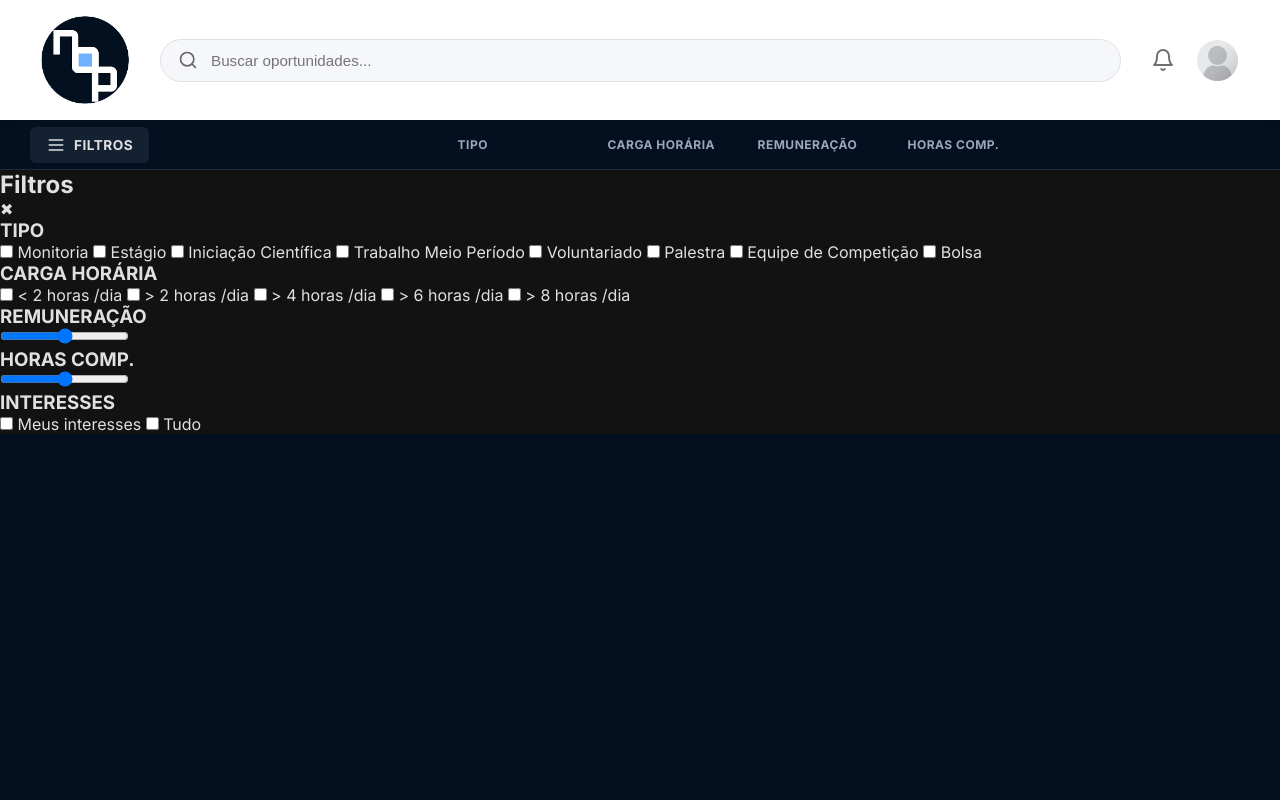
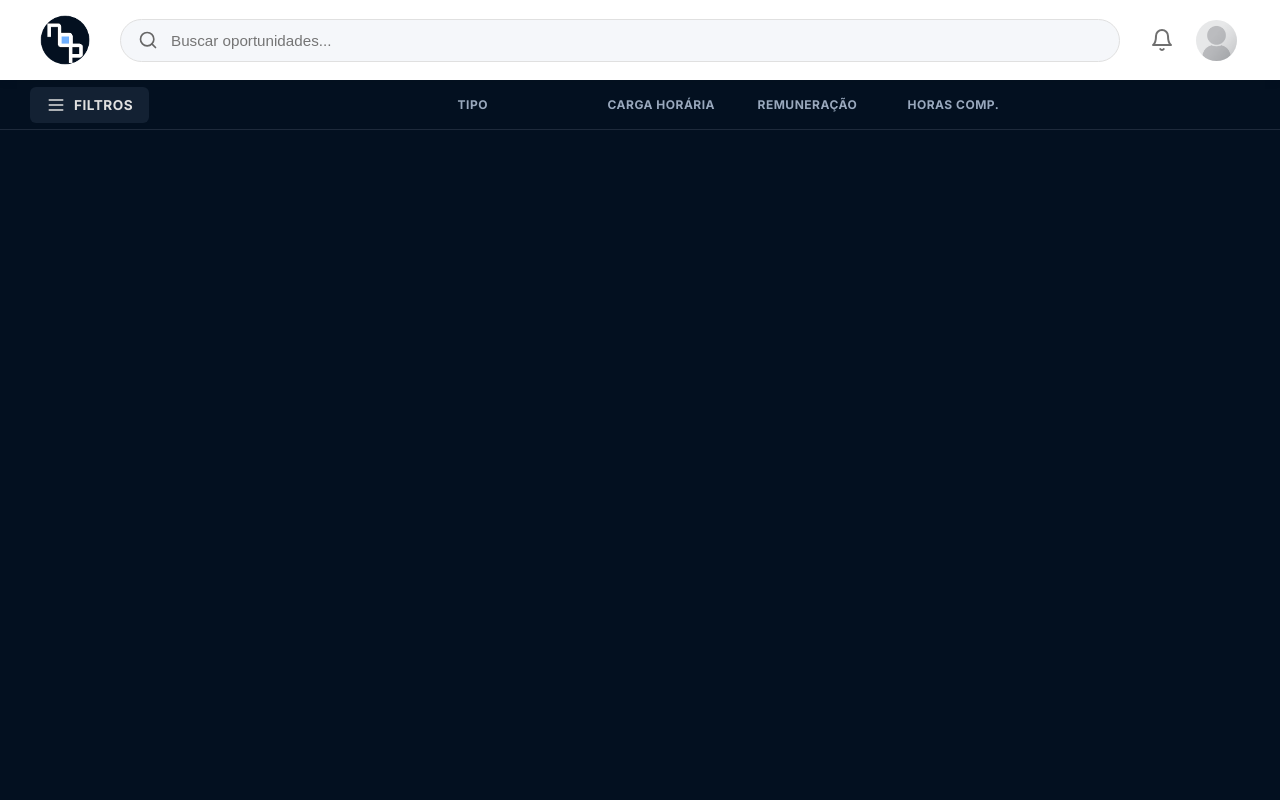
Before and after one commit to udagla5/INF1039---25.2---Time-1, a Django app: page /feed/ in a window 1280 px wide. Run offline with Django 5.2, Linux system fonts and the light colour scheme; the visitor is signed in with stand-in values (Sample User, id 1); data that the repository does not hold is empty.

Commit message:
corrigi erros
corrigi erros do html/css feed/filtros :)

```diff
--- a/Projeto Django/nop/static/css/filtros.css
+++ b/Projeto Django/nop/static/css/filtros.css
@@ -1,41 +1,5 @@
-.popup-filtros body {
-    margin: 0;
-    background: #07121f;
-    color: white;
-    font-family: "Inter", sans-serif;
-}
-
-.popup-filtros .actions {
-    display: flex;
-    align-items: center;
-    gap: 30px;
-}
-
-.popup-filtros .filters {
-    color: white;
-    display: flex;
-    align-items: center;
-    gap: 10px;
-    padding: 25px 45px;
-    font-size: 22px;
-    font-weight: 600;
-}
-
-.popup-filtros .filter-icon {
-    display: flex;
-    flex-direction: column;
-    gap: 3px;
-}
-
-.popup-filtros .filter-icon div {
-    width: 18px;
-    height: 3px;
-    background: white;
-}
-
-/* SEU POPUP COMEÇA AQUI 👇 */
-
-.popup-filtros .overlay {
+/* filtros.css - CORRIGIDO */
+.overlay {
     position: fixed;
     top: 0;
     left: 0;
@@ -44,10 +8,10 @@
     background: rgba(0,0,0,0.6);
     backdrop-filter: blur(3px);
     display: none;
-    z-index: 10;
+    z-index: 1000;
 }
 
-.popup-filtros .filter-modal {
+.filter-modal {
     position: fixed;
     top: 50%;
     left: 50%;
@@ -58,60 +22,85 @@
     border-radius: 12px;
     padding: 35px;
     display: none;
-    z-index: 20;
+    z-index: 1010;
+    max-height: 80vh;
+    overflow-y: auto;
 }
 
-.popup-filtros .filter-modal-header {
+.filter-modal-header {
     display: flex;
     justify-content: space-between;
     align-items: center;
+    margin-bottom: 20px;
 }
 
-.popup-filtros .filter-modal-header h2 {
+.filter-modal-header h2 {
     font-size: 32px;
     color: #333;
+    margin: 0;
 }
 
-.popup-filtros .close-filter {
+.close-filter {
     font-size: 26px;
     cursor: pointer;
-    padding: 10px;
+    padding: 5px 10px;
+    color: #333;
+    transition: color 0.2s;
 }
 
-.popup-filtros .filter-content {
+.close-filter:hover {
+    color: #000;
+}
+
+.filter-content {
     display: flex;
     justify-content: space-between;
-    margin-top: 20px;
+    flex-wrap: wrap;
+    gap: 20px;
 }
 
-.popup-filtros .filter-column {
+.filter-column {
     display: flex;
     flex-direction: column;
-    gap: 10px;
+    gap: 12px;
+    flex: 1;
+    min-width: 150px;
 }
 
-.popup-filtros .filter-column h3 {
+.filter-column h3 {
     font-size: 18px;
     margin-bottom: 8px;
     border-bottom: 2px solid #555;
     padding-bottom: 5px;
+    color: #333;
 }
 
-.popup-filtros .filter-column label {
+.filter-column label {
     font-size: 15px;
     color: #222;
+    display: flex;
+    align-items: center;
+    gap: 8px;
+    cursor: pointer;
 }
 
-.popup-filtros input[type="range"] {
+.filter-column input[type="checkbox"] {
+    width: 16px;
+    height: 16px;
+    cursor: pointer;
+}
+
+.filter-column input[type="range"] {
     appearance: none;
     width: 100%;
     height: 6px;
     background: #072046;
     border-radius: 5px;
     outline: none;
+    margin: 10px 0;
 }
 
-.popup-filtros input[type="range"]::-webkit-slider-thumb {
+.filter-column input[type="range"]::-webkit-slider-thumb {
     appearance: none;
     width: 18px;
     height: 18px;
@@ -119,3 +108,20 @@
     border-radius: 50%;
     cursor: pointer;
 }
+
+/* Responsividade */
+@media (max-width: 768px) {
+    .filter-modal {
+        width: 90%;
+        padding: 20px;
+    }
+
+    .filter-content {
+        flex-direction: column;
+        gap: 15px;
+    }
+
+    .filter-column {
+        min-width: 100%;
+    }
+}
--- a/Projeto Django/nop/templates/feed.html
+++ b/Projeto Django/nop/templates/feed.html
@@ -5,15 +5,15 @@
  <meta charset="utf-8" />
  <meta name="viewport" content="width=device-width,initial-scale=1" />
  <title>Feed | nop</title>
+ <link rel="stylesheet" href="{% static 'css/filtros.css' %}" />
  <link rel="stylesheet" href="{% static 'css/feed.css' %}" />
-  <link rel="stylesheet" href="{% static 'css/filtros.css' %}">
  <link href="https://fonts.googleapis.com/css2?family=Inter:wght@400;500;600;700&display=swap" rel="stylesheet">
  </head>
  <body>
  <header class="topo" role="banner">
  <div class="logo-busca-perfil">
  <div class="logo">
-        <img src="{% static 'img/logo-grande.png' %}" alt="NOP Logo" height="90px" style="display: block">
+ <img src="{% static 'img/logo-grande.png' %}" alt="NOP Logo" height="50px" style="display: block">
  </div>
 
  <div class="busca-container">
@@ -60,7 +60,7 @@
 
  <nav class="barra-principal" role="navigation" aria-label="Menu principal">
  <div class="filtros-area">
-        <div class="filtros-toggle">
+   <div class="filtros-toggle" id="filtrosToggle"> <!-- ADICIONEI ID AQUI -->
      <svg width="20" height="20" viewBox="0 0 24 24" fill="none" stroke="currentColor" stroke-width="2" stroke-linecap="round" stroke-linejoin="round">
        <line x1="4" y1="12" x2="20" y2="12"></line>
        <line x1="4" y1="6" x2="20" y2="6"></line>
@@ -75,7 +75,6 @@
  <div class="coluna-header">HORAS COMP.</div>
  <div></div>
  </nav>
-
 <!-- ========= POPUP DE FILTROS ========= -->
 
 <div class="overlay" id="overlay"></div>
@@ -129,8 +128,6 @@
 </div>
 
 <!-- ========= FIM POPUP ========= -->
-
-
  <main class="feed" id="conteudo" role="main">
  {% for oportunidade in oportunidades %}
  <section class="oportunidade-item">
@@ -159,28 +156,62 @@
  </section>
  {% endfor %}
  </main>
-</body>
-</html>
-
-
  <script>
-    const filtrosToggle = document.querySelector(".filtros-toggle");
+    // Seletores mais específicos
+    const filtrosToggle = document.getElementById("filtrosToggle");
     const overlay = document.getElementById("overlay");
     const filterModal = document.getElementById("filterModal");
     const closeFilter = document.getElementById("closeFilter");
 
-    filtrosToggle.onclick = () => {
+    console.log("Elementos encontrados:", {
+        filtrosToggle: !!filtrosToggle,
+        overlay: !!overlay,
+        filterModal: !!filterModal,
+        closeFilter: !!closeFilter
+    });
+
+    function openFilterModal() {
+        console.log("Abrindo modal...");
         overlay.style.display = "block";
         filterModal.style.display = "block";
-    };
+        document.body.style.overflow = "hidden";
+    }
 
-    closeFilter.onclick = () => {
+    function closeFilterModal() {
+        console.log("Fechando modal...");
         overlay.style.display = "none";
         filterModal.style.display = "none";
-    };
+        document.body.style.overflow = "";
+    }
 
-    overlay.onclick = () => {
-        overlay.style.display = "none";
-        filterModal.style.display = "none";
-    };
+    // Event listeners
+    if (filtrosToggle) {
+        filtrosToggle.addEventListener('click', openFilterModal);
+    } else {
+        console.error("Botão de filtros não encontrado!");
+    }
+
+    if (closeFilter) {
+        closeFilter.addEventListener('click', closeFilterModal);
+    }
+
+    if (overlay) {
+        overlay.addEventListener('click', closeFilterModal);
+    }
+
+    // Fechar com ESC
+    document.addEventListener('keydown', function(event) {
+        if (event.key === 'Escape' && overlay.style.display === 'block') {
+            closeFilterModal();
+        }
+    });
+
+    // Prevenir que cliques dentro do modal fechem ele
+    if (filterModal) {
+        filterModal.addEventListener('click', function(event) {
+            event.stopPropagation();
+        });
+    }
 </script>
+ </body>
+ </html>
```
Lines whose indentation alone changed are shown as unchanged.
